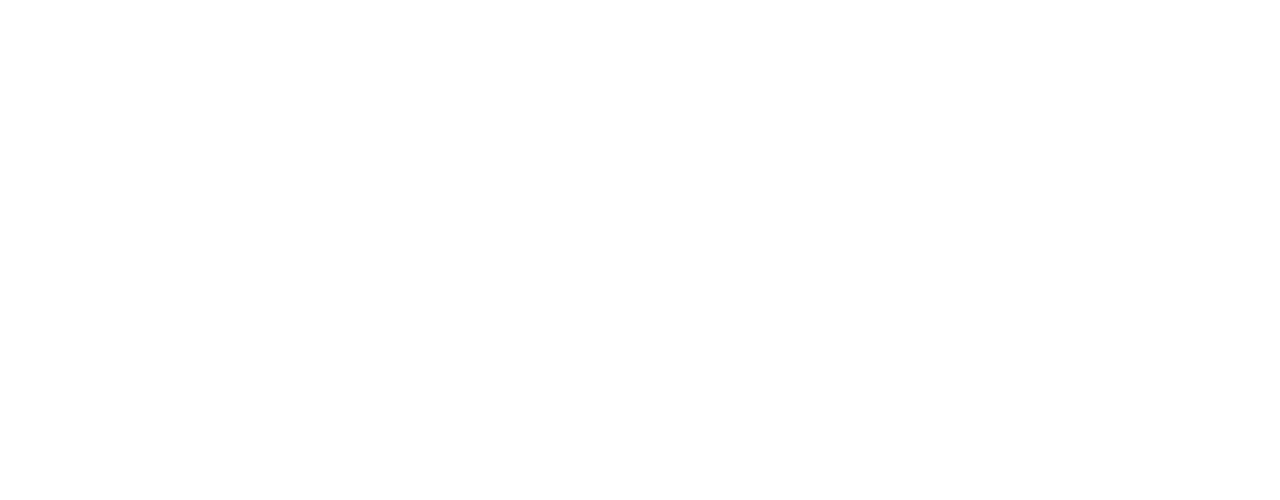
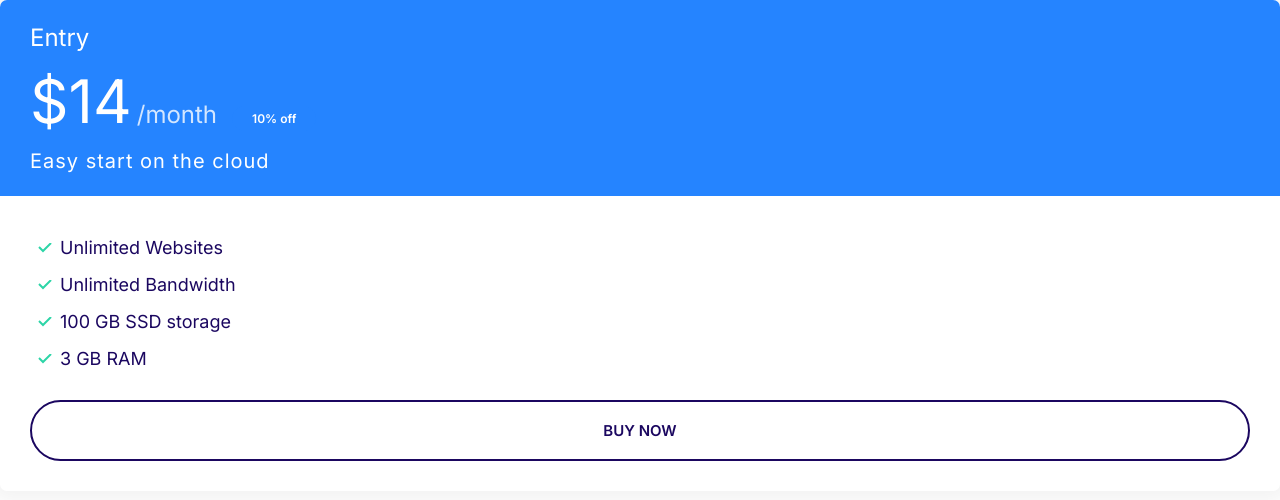
Before and after one commit to vamsi2824/Vamshify-Responsive-Website-, a plain HTML site: page index.html in a window 1280 px wide. Drawn offline with Linux system fonts and the light colour scheme.

Commit message:
Defining Plans.

```diff
--- a/css/styles.css
+++ b/css/styles.css
@@ -257,3 +257,30 @@ background-color:var(--colour-secondary);
  .card__body{
     padding: 2rem 3rem;
  }
+
+ /* plans */
+
+ .plan__name{
+    color: #fff;
+    font-weight: 500;
+    margin: 0;
+    font-size: 2.4rem;
+ }
+ .plan__price{
+    font-size: 6rem;
+ }
+ .plan__billing-cycle{
+    font-size: 2.4rem;
+    font-weight: 300;
+    opacity: 0.8;
+    margin-right: 1rem;
+ }
+ .plan__discription{
+    font-size: 2rem;
+    letter-spacing: 1px;
+    font-weight: 300;
+    display: block;
+ }
+ .plan .list__items{
+    margin-bottom: 2rem;
+ }
--- a/index.html
+++ b/index.html
@@ -12,5 +12,23 @@
     <link rel="stylesheet" href="css/styles.css">
 </head>
 <body>
+    <div class="card card--primary">
+        <div class="card__header">
+            <h3 class="plan__name">Entry</h3>
+            <span class="plan__price">$14</span>
+            <span class="plan__billing-cycle">/month</span>
+            <span class="badge badge--primary badge--small">10% off</span>
+            <span class="plan__discription">Easy start on the cloud</span>
+        </div>
+        <div class="card__body">
+          <ul class="list list--tick">
+            <li class="list__items">Unlimited Websites</li>
+            <li class="list__items">Unlimited Bandwidth</li>
+            <li class="list__items">100 GB SSD storage</li>
+            <li class="list__items">3 GB RAM</li>
+        </ul>
+        <button class="btn btn--outline btn--block">BUY NOW</button>
+        </div>
+    </div>
 </body>
 </html>
```
